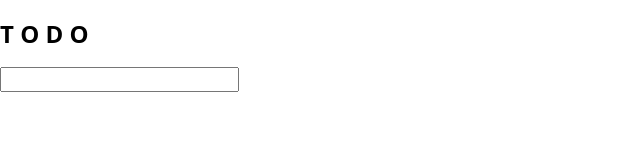
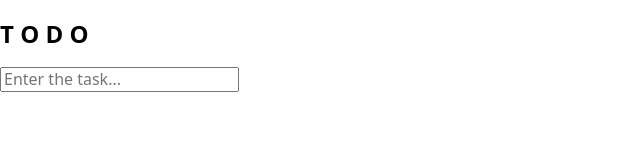
Before and after one commit to eijjeka/ToDoList, a plain HTML site: page index.html in a window 1280 px wide. Shown: the full height of the page, 0-640 px from the left. Drawn offline with nearby package versions, Linux system fonts and the light colour scheme.

Commit message:
Deploying to gh-pages from @ eijjeka/ToDoList@5f0840dc21be865f5636b3ff8513f544a7d5dbe5 🚀

```diff
--- a/index.html
+++ b/index.html
@@ -1 +1 @@
-<!DOCTYPE html><html lang="ru"><head><meta charset="UTF-8"><meta name="viewport" content="width=device-width, initial-scale=1.0"><title>Заголовок страницы</title><link rel="preconnect" href="https://fonts.googleapis.com"><link rel="preconnect" href="https://fonts.gstatic.com" crossorigin=""><link href="https://fonts.googleapis.com/css2?family=Roboto:ital,wght@0,400;0,900;1,700&display=swap" rel="stylesheet"><link rel="stylesheet" href="https://cdnjs.cloudflare.com/ajax/libs/modern-normalize/1.0.0/modern-normalize.min.css" integrity="sha512-ISS7cAi1PEhQ8jnbJpJZMd29NlhNj4AWYyLOSp2CE/CsHxTCu+r+t0D2yoJudVrd0/8fTVPUVDzY5Tvli75u/g==" crossorigin=""><link rel="stylesheet" href="/ToDoList/src.81bae193.css"></head><body> <header class="todo__header"></header><section class="todo__body"> <div class="todo__container"> <div class="todo__inner"> <h1 class="todo__title">T O D O</h1> <form class="todo__form"> <input class="todo__input" type="text"> </form> <div class="todo__task"> <ul class="todo__list"></ul> </div> </div> </div> </section> <script src="/ToDoList/src.d535b672.js"></script> </body></html>
+<!DOCTYPE html><html lang="ru"><head><meta charset="UTF-8"><meta name="viewport" content="width=device-width, initial-scale=1.0"><title>Заголовок страницы</title><link rel="preconnect" href="https://fonts.googleapis.com"><link rel="preconnect" href="https://fonts.gstatic.com" crossorigin=""><link href="https://fonts.googleapis.com/css2?family=Roboto:ital,wght@0,400;0,900;1,700&display=swap" rel="stylesheet"><link rel="stylesheet" href="https://cdnjs.cloudflare.com/ajax/libs/modern-normalize/1.0.0/modern-normalize.min.css" integrity="sha512-ISS7cAi1PEhQ8jnbJpJZMd29NlhNj4AWYyLOSp2CE/CsHxTCu+r+t0D2yoJudVrd0/8fTVPUVDzY5Tvli75u/g==" crossorigin=""><link rel="stylesheet" href="/ToDoList/src.81bae193.css"></head><body> <header class="todo__header"></header><section class="todo__body"> <div class="todo__container"> <div class="todo__inner"> <h1 class="todo__title">T O D O</h1> <form class="todo__form"> <input class="todo__input" type="text" placeholder="Enter the task..."> </form> <div class="todo__task"> <ul class="todo__list"></ul> </div> </div> </div> </section> <script src="/ToDoList/src.d535b672.js"></script> </body></html>
```
